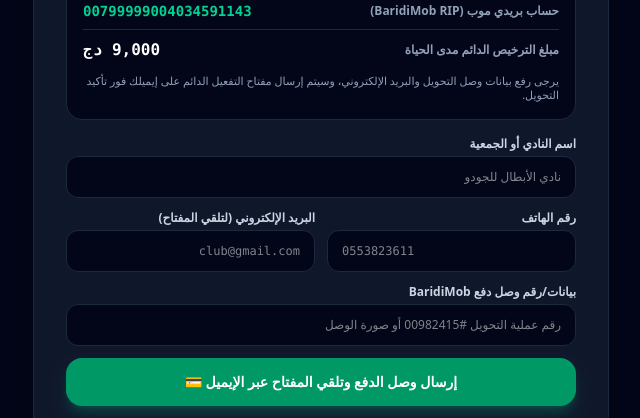
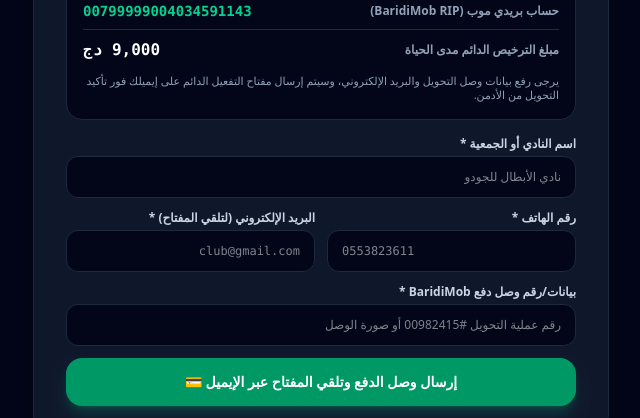
Before and after one commit to Yanisnino/judo-manager, a Next.js app: page /activate in a window 1280 px wide. Both pictures are taken after a click on the button "💳 الشراء عبر BaridiMob". Shown: the part 369-787 px from the top of the page, without its empty margins (319-959 px from the left). Built offline with nearby package versions, Linux system fonts and the light colour scheme.

Commit message:
fix: تفعيل زر إرسال وصل تحويل بريدي موب وتوفير شاشة نجاح وتأكيد مع زر واتساب للأدمن

```diff
--- a/src/app/activate/page.tsx
+++ b/src/app/activate/page.tsx
@@ -41,14 +41,21 @@
       alert("يرجى ملء جميع الحقول المطلوبة (اسم النادي، رقم الهاتف، والبريد الإلكتروني)!");
       return;
     }
+
+    if (type === "LIFETIME_PRO" && !receiptUrl.trim()) {
+      alert("يرجى كتابة رقم وصل الدفع أو بيانات العملية بريدي موب!");
+      return;
+    }
+
     const req = submitLicenseRequest({
       clubName,
-      managerName,
+      managerName: managerName || clubName,
       phone,
       email,
       requestType: type,
       receiptUrl: type === "LIFETIME_PRO" ? receiptUrl || "وصل تحويل بريدي موب BaridiMob مرفوق" : undefined,
     });
+
     setSubmittedReqId(req.id);
   };
 
@@ -89,19 +96,19 @@
         {/* Navigation Tabs */}
         <div className="grid grid-cols-3 gap-2 bg-slate-950 p-1.5 rounded-2xl border border-slate-800 text-xs font-bold">
           <button
-            onClick={() => setActiveTab("KEY")}
+            onClick={() => { setActiveTab("KEY"); setSubmittedReqId(null); }}
             className={`py-2.5 rounded-xl transition-all ${activeTab === "KEY" ? "bg-blue-600 text-white shadow-md" : "text-slate-400 hover:text-white"}`}
           >
             🔑 إدخال مفتاح التفعيل
           </button>
           <button
-            onClick={() => setActiveTab("TRIAL")}
+            onClick={() => { setActiveTab("TRIAL"); setSubmittedReqId(null); }}
             className={`py-2.5 rounded-xl transition-all ${activeTab === "TRIAL" ? "bg-indigo-600 text-white shadow-md" : "text-slate-400 hover:text-white"}`}
           >
             ⏱️ تجربة 14 يوماً مجاناً
           </button>
           <button
-            onClick={() => setActiveTab("PAYMENT")}
+            onClick={() => { setActiveTab("PAYMENT"); setSubmittedReqId(null); }}
             className={`py-2.5 rounded-xl transition-all ${activeTab === "PAYMENT" ? "bg-emerald-600 text-white shadow-md" : "text-slate-400 hover:text-white"}`}
           >
             💳 الشراء عبر BaridiMob
@@ -223,13 +230,34 @@
                 <span className="font-mono text-white font-bold text-base">9,000 دج</span>
               </div>
               <div className="text-[11px] text-slate-400 pt-1">
-                يرجى رفع بيانات وصل التحويل والبريد الإلكتروني، وسيتم إرسال مفتاح التفعيل الدائم على إيميلك فور تأكيد التحويل.
+                يرجى رفع بيانات وصل التحويل والبريد الإلكتروني، وسيتم إرسال مفتاح التفعيل الدائم على إيميلك فور تأكيد التحويل من الأدمن.
               </div>
             </div>
 
+            {submittedReqId ? (
+              <div className="bg-emerald-600/10 border border-emerald-500/30 rounded-2xl p-6 text-center space-y-3">
+                <span className="text-3xl block">💳</span>
+                <h3 className="font-bold text-white text-base">تم إرسال وصل الدفع والطلب للأدمن بنجاح!</h3>
+                <p className="text-xs text-slate-300 leading-relaxed">
+                  رقم العملية الخاص بطلبك: <strong className="text-emerald-400 font-mono">{submittedReqId}</strong>
+                </p>
+                <p className="text-xs text-slate-300">
+                  سيتم التحقق من التحويل من الأدمن وإرسال مفتاح الترخيص مدى الحياة إلى بريدك الإلكتروني: <strong className="text-white font-mono">{email}</strong>
+                </p>
+                <div className="pt-2">
+                  <a
+                    href={`https://wa.me/213553823611?text=السلام%20عليكم،%20قمت%20بتحويل%20مبلغ%209000دج%20بريدي%20موب%20لطلب%20الترخيص:%20${submittedReqId}%20الوصل:%20${encodeURIComponent(receiptUrl)}`}
+                    target="_blank"
+                    className="px-4 py-2.5 bg-emerald-600 hover:bg-emerald-500 text-white font-bold rounded-xl text-xs inline-flex items-center gap-1.5"
+                  >
+                    💬 إرسال نسخة الوصل للأدمن فورياً عبر الواتساب
+                  </a>
+                </div>
+              </div>
+            ) : (
               <form onSubmit={(e) => handleRequestSubmit(e, "LIFETIME_PRO")} className="space-y-3 text-xs">
                 <div>
-                <label className="block text-slate-300 font-bold mb-1">اسم النادي أو الجمعية</label>
+                  <label className="block text-slate-300 font-bold mb-1">اسم النادي أو الجمعية *</label>
                   <input
                     type="text"
                     required
@@ -241,7 +269,7 @@
                 </div>
                 <div className="grid grid-cols-1 sm:grid-cols-2 gap-3">
                   <div>
-                  <label className="block text-slate-300 font-bold mb-1">رقم الهاتف</label>
+                    <label className="block text-slate-300 font-bold mb-1">رقم الهاتف *</label>
                     <input
                       type="tel"
                       required
@@ -252,7 +280,7 @@
                     />
                   </div>
                   <div>
-                  <label className="block text-slate-300 font-bold mb-1">البريد الإلكتروني (لتلقي المفتاح)</label>
+                    <label className="block text-slate-300 font-bold mb-1">البريد الإلكتروني (لتلقي المفتاح) *</label>
                     <input
                       type="email"
                       required
@@ -264,7 +292,7 @@
                   </div>
                 </div>
                 <div>
-                <label className="block text-slate-300 font-bold mb-1">بيانات/رقم وصل دفع BaridiMob</label>
+                  <label className="block text-slate-300 font-bold mb-1">بيانات/رقم وصل دفع BaridiMob *</label>
                   <input
                     type="text"
                     required
@@ -281,6 +309,7 @@
                   إرسال وصل الدفع وتلقي المفتاح عبر الإيميل 💳
                 </button>
               </form>
+            )}
           </div>
         )}
 
```
Lines whose indentation alone changed are shown as unchanged.
